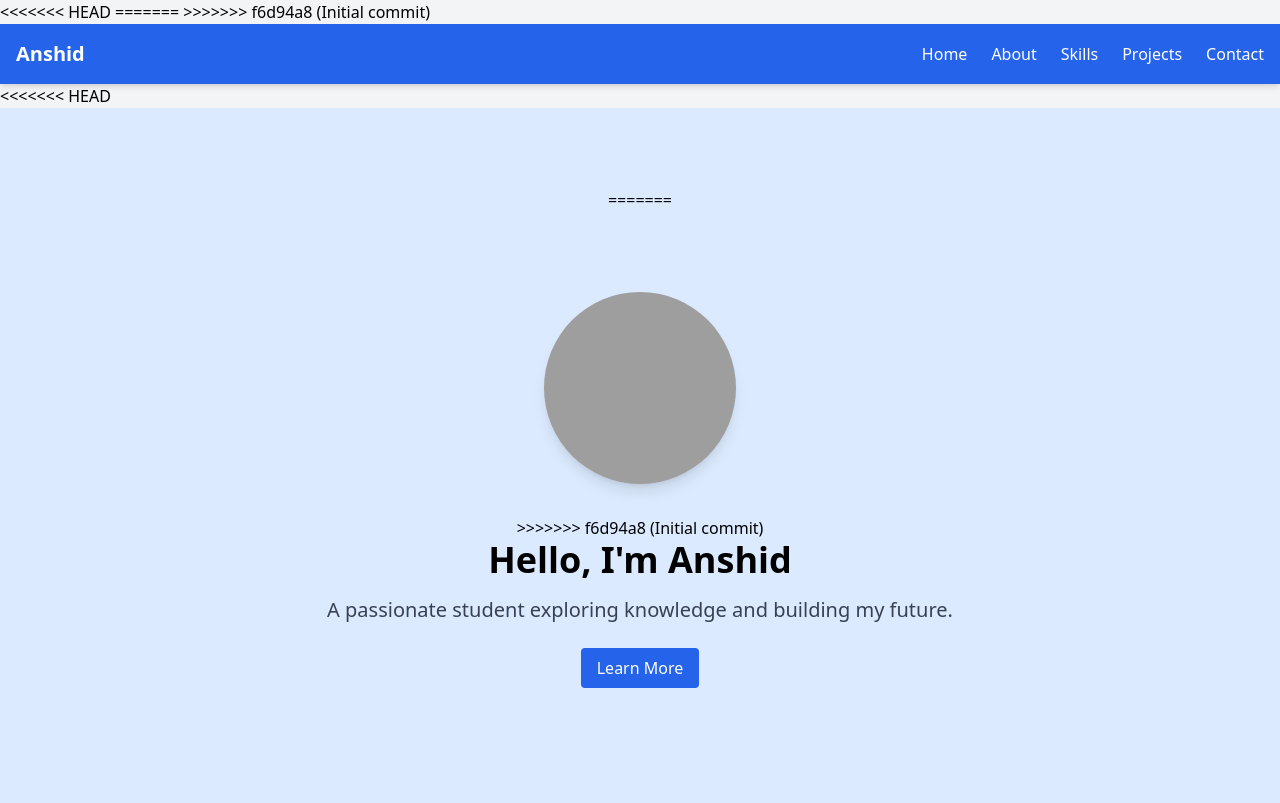
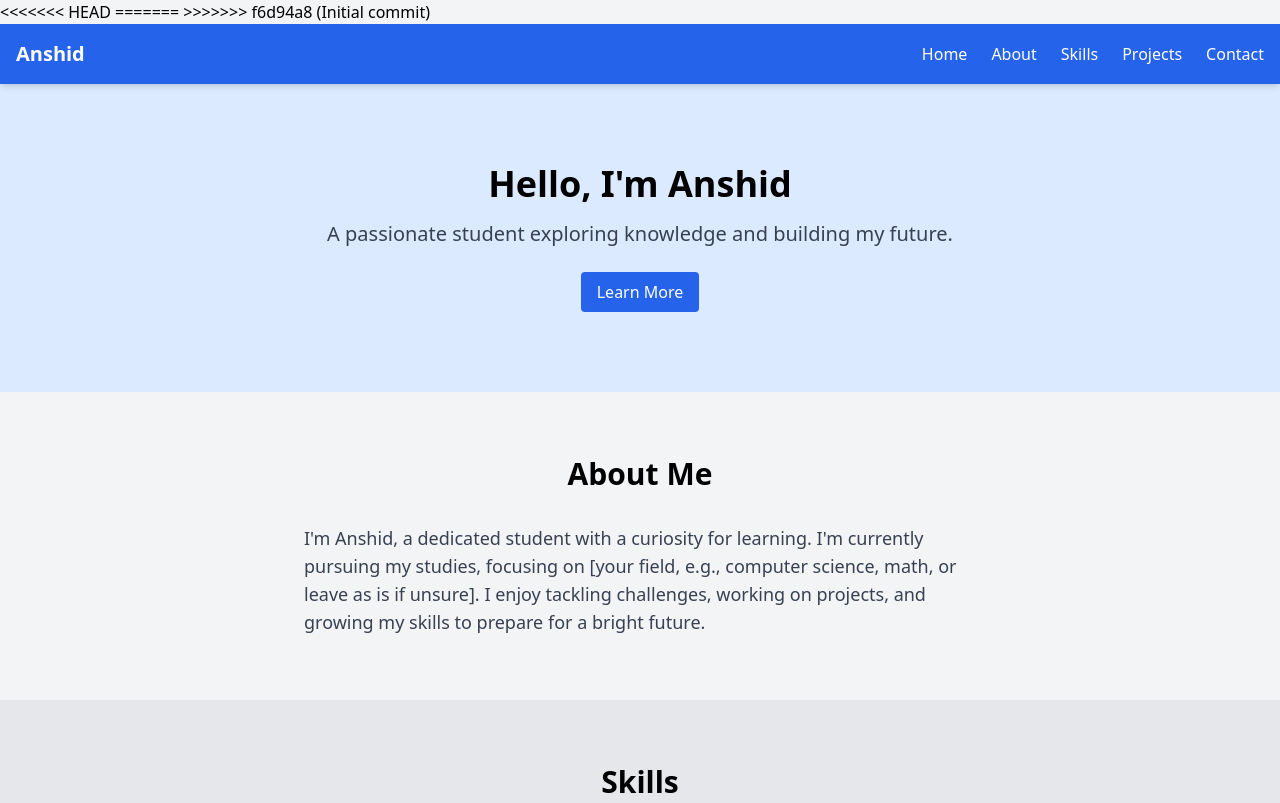
Before and after one commit to dulkifal/anshid, a plain HTML site: page index.html in a window 1280 px wide. Shown: the top 803 px of the page. Drawn offline with nearby package versions, Linux system fonts and the light colour scheme; grey boxes are pictures that could not be loaded.

Commit message:
Remove merge conflict markers and restore the home section layout in index.html

```diff
--- a/index.html
+++ b/index.html
@@ -44,14 +44,8 @@
     </nav>
 
     <!-- Home Section -->
-<<<<<<< HEAD
     <section id="home" class="bg-blue-100 py-20 text-center">
         <div class="container mx-auto">
-=======
-    <section id="home" class="bg-blue-100 py-20 text-center animate-fade-in">
-        <div class="container mx-auto">
-            <img src="photo.jpeg" alt="Anshid's Profile Picture" class="w-48 h-48 rounded-full mx-auto mb-8 object-cover shadow-lg hover-scale">
->>>>>>> f6d94a8 (Initial commit)
             <h2 class="text-4xl font-bold mb-4">Hello, I'm Anshid</h2>
             <p class="text-xl text-gray-700">A passionate student exploring knowledge and building my future.</p>
             <a href="#about" class="mt-6 inline-block bg-blue-600 text-white py-2 px-4 rounded hover:bg-blue-700">Learn More</a>
```
